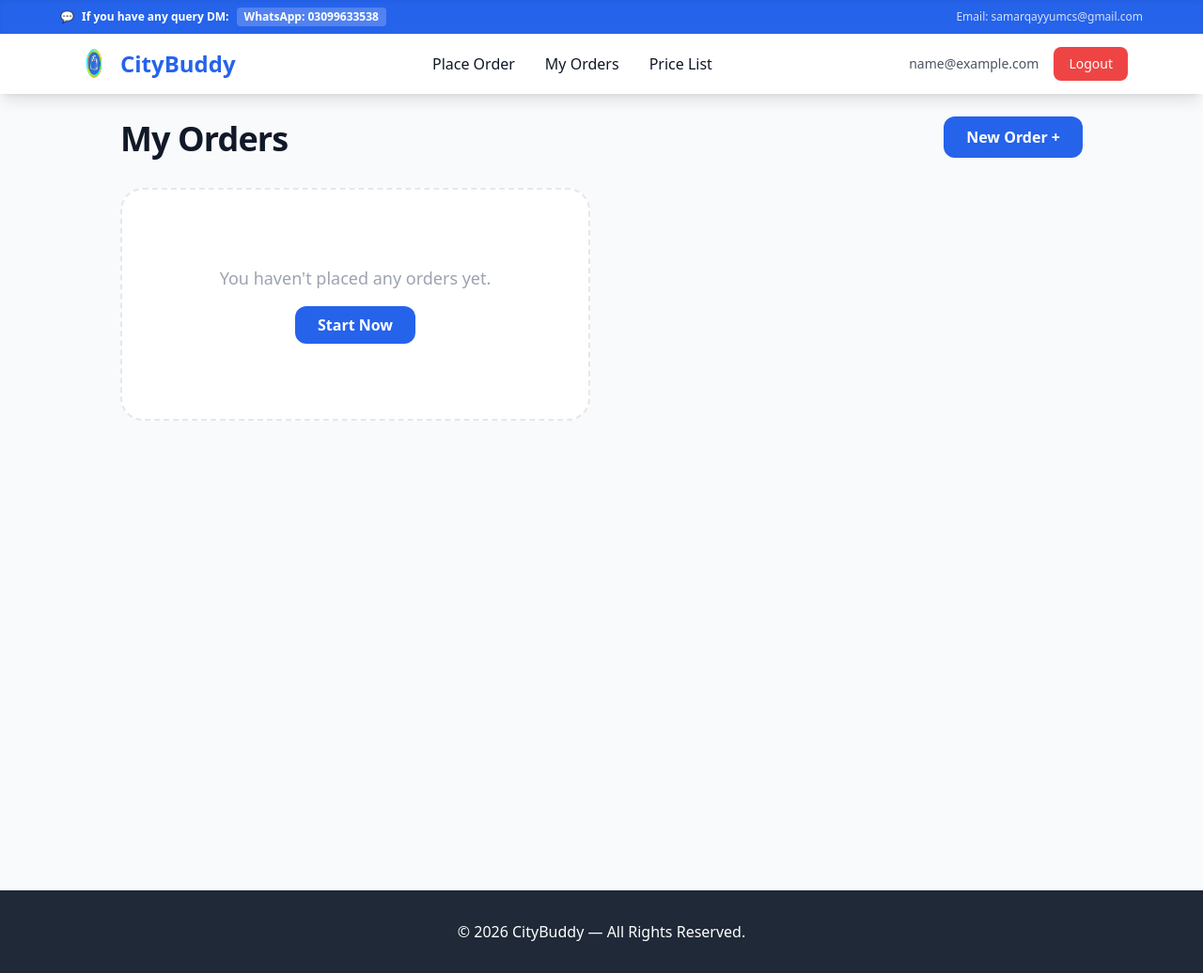
After one commit to samar-codio/city-buddy, a Django app: page /my-orders/ in a window 1280 px wide. The commit adds this page. Shown: the whole page at 94% size. Run offline with Django 5.2, Linux system fonts and the light colour scheme; the visitor is signed in with stand-in values (Sample User, id 1); data that the repository does not hold is empty; some libraries are stand-ins or nearby versions.

Commit message:
Basic app

```diff
--- a/core/forms.py
+++ b/core/forms.py
@@ -5,14 +5,15 @@ from .models import PaymentProof
 class OrderForm(forms.ModelForm):
     class Meta:
         model = Order
-        fields = ['name', 'service', 'description', 'room_no', 'referral_code', 'reference_image']
-
+        fields = ['name', 'phone_number', 'alt_phone_number', 'description', 'room_no', 'reference_image']
         widgets = {
             'name': forms.TextInput(attrs={'class': 'w-full p-2 border rounded'}),
             'service': forms.Select(attrs={'class': 'w-full p-2 border rounded'}),
             'description': forms.Textarea(attrs={'class': 'w-full p-2 border rounded', 'rows': 3}),
             'room_no': forms.TextInput(attrs={'class': 'w-full p-2 border rounded'}),
             'referral_code': forms.TextInput(attrs={'class': 'w-full p-2 border rounded'}),
+            'phone_number': forms.TextInput(attrs={'class': 'w-full p-2 border rounded', 'placeholder': 'Primary Phone No.'}),
+            'alt_phone_number': forms.TextInput(attrs={'class': 'w-full p-2 border rounded', 'placeholder': 'Secondary Phone No.'}),
             # Note: File inputs don't usually use classes like 'w-full' the same way, but we'll style it in the template
         }
 
--- /dev/null
+++ b/core/templates/core/base.html
@@ -0,0 +1,98 @@
+{% load static %}
+<!DOCTYPE html>
+<html lang="en">
+
+<head>
+    <meta charset="UTF-8">
+    <meta name="viewport" content="width=device-width, initial-scale=1.0">
+    <title>CityBuddy 🏙️</title>
+    <!-- Tailwind CSS CDN -->
+    <script src="https://cdn.tailwindcss.com"></script>
+    <style>
+        /* Custom smooth scrolling and hover animations */
+        html {
+            scroll-behavior: smooth;
+        }
+
+        .hover-scale {
+            transition: transform 0.2s;
+        }
+
+        .hover-scale:hover {
+            transform: scale(1.03);
+        }
+    </style>
+</head>
+
+<body class="bg-gray-50 font-sans leading-normal tracking-normal text-gray-900">
+
+    <!-- Contact Info Top Bar -->
+    <div class="bg-blue-600 text-white text-[10px] sm:text-xs py-2 px-4 shadow-inner">
+        <div class="max-w-6xl mx-auto flex flex-col sm:flex-row justify-between items-center gap-2">
+            <p class="font-bold flex items-center">
+                <span class="mr-2">💬</span> If you have any query DM:
+                <a href="https://wa.me/923099633538"
+                    class="ml-2 bg-white/20 px-2 py-0.5 rounded hover:bg-white/30 transition">WhatsApp: 03099633538</a>
+            </p>
+            <p class="flex items-center space-x-4">
+                <span class="opacity-80">Email: samarqayyumcs@gmail.com</span>
+
+            </p>
+        </div>
+    </div>
+
+    <!-- Navbar -->
+    <nav class="bg-white shadow-lg sticky top-0 z-50">
+        <div class="max-w-6xl mx-auto px-4">
+            <div class="flex justify-between items-center h-16">
+                <div class="flex-shrink-0 flex items-center">
+                    <a href="{% url 'home' %}" class="flex items-center space-x-2">
+                        <img src="{% static 'core/images/slazzer-preview-u4q5y.png' %}" alt="CityBuddy Logo"
+                            class="h-10 w-10">
+                        <span class="text-2xl font-bold text-blue-600">CityBuddy</span>
+                    </a>
+                </div>
+                <!-- Links -->
+                <div class="hidden md:flex space-x-8 font-medium">
+                    <a href="{% url 'place_order' %}" class="hover:text-blue-600 transition">Place Order</a>
+                    <!-- Change this: -->
+
+
+                    <!-- To this: -->
+                    <a href="{% url 'my_orders' %}" class="hover:text-blue-600 transition">My Orders</a>
+                    <a href="{% url 'price_list' %}" class="hover:text-blue-600 transition">Price List</a>
+                </div>
+                <!-- Auth -->
+                <div>
+                    {% if user.is_authenticated %}
+                    <div class="flex items-center space-x-4">
+                        <span class="text-sm text-gray-600 hidden sm:inline">{{ user.email }}</span>
+                        <a href="{% url 'account_logout' %}"
+                            class="bg-red-500 hover:bg-red-600 text-white px-4 py-2 rounded-lg text-sm transition">Logout</a>
+                    </div>
+                    {% else %}
+                    <a href="{% url 'google_login' %}"
+                        class="bg-blue-600 hover:bg-blue-700 text-white px-4 py-2 rounded-lg text-sm font-semibold transition">Login
+                        with Google</a>
+                    {% endif %}
+                </div>
+            </div>
+        </div>
+    </nav>
+
+    <!-- Main Content -->
+    <main class="max-w-6xl mx-auto py-6 px-4 min-h-screen">
+        {% block content %}
+        {% endblock %}
+    </main>
+
+    <!-- Footer -->
+    <footer class="bg-gray-800 text-white py-8 mt-12">
+        <div class="max-w-6xl mx-auto px-4 text-center">
+            <p>&copy; 2026 CityBuddy — All Rights Reserved.</p>
+        </div>
+    </footer>
+
+</body>
+
+</html>
--- /dev/null
+++ b/core/templates/core/my_orders.html
@@ -0,0 +1,61 @@
+{% extends 'core/base.html' %}
+
+{% block content %}
+<div class="max-w-5xl mx-auto">
+    <div class="flex justify-between items-end mb-8">
+        <h2 class="text-4xl font-extrabold text-gray-900 tracking-tight">My Orders</h2>
+        <a href="{% url 'place_order' %}"
+            class="bg-blue-600 hover:bg-blue-700 text-white px-6 py-2 rounded-xl font-bold transition py-2.5">New Order
+            +</a>
+    </div>
+
+    <div class="grid grid-cols-1 md:grid-cols-2 gap-6">
+        {% for order in orders %}
+        <div
+            class="bg-white p-6 rounded-3xl shadow-sm border border-gray-100 flex flex-col justify-between hover:shadow-xl transition-all group relative overflow-hidden">
+            <div
+                class="absolute top-0 right-0 h-24 w-24 bg-blue-50 rounded-bl-full -mr-12 -mt-12 group-hover:bg-blue-100 transition">
+            </div>
+
+            <div class="relative">
+                <div class="flex justify-between items-start mb-4">
+                    <p class="text-xs font-bold text-gray-400 uppercase tracking-widest">Order #{{ order.id }}</p>
+                    <span class="px-3 py-1 rounded-full text-[10px] font-black uppercase tracking-wider
+                            {% if order.status == 'pending' %}bg-yellow-100 text-yellow-700
+                            {% elif order.status == 'paid' %}bg-blue-100 text-blue-700
+                            {% elif order.status == 'completed' %}bg-green-100 text-green-700{% endif %}">
+                        {{ order.status }}
+                    </span>
+                </div>
+
+                <h3 class="text-xl font-bold text-gray-800 mb-1 group-hover:text-blue-600 transition">{{ order.name }}
+                </h3>
+                <p class="text-sm text-gray-500 mb-4 line-clamp-1 italic">"{{ order.description|truncatechars:40 }}"</p>
+            </div>
+
+            <div class="mt-6 flex items-center justify-between border-t border-gray-50 pt-4">
+                <p class="text-xs font-bold text-gray-400">{{ order.created_at|date:"M d, H:i" }}</p>
+                <div class="flex items-center space-x-3">
+                    <!-- Detail View Link -->
+                    <a href="{% url 'order_detail' order.id %}"
+                        class="text-xs font-bold text-blue-600 hover:underline">View Details</a>
+
+                    <!-- Dynamic Pay Link -->
+                    {% if order.status == 'pending' and not order.payment %}
+                    <a href="{% url 'submit_payment' order.id %}"
+                        class="bg-blue-600 text-white px-4 py-1.5 rounded-lg text-xs font-bold shadow-sm hover:scale-105 transition">Pay
+                        Now →</a>
+                    {% endif %}
+                </div>
+            </div>
+        </div>
+        {% empty %}
+        <div class="text-center py-20 bg-white rounded-3xl border-2 border-dashed border-gray-200">
+            <p class="text-gray-400 text-lg">You haven't placed any orders yet.</p>
+            <a href="{% url 'place_order' %}"
+                class="mt-4 inline-block bg-blue-600 text-white px-6 py-2 rounded-xl font-bold">Start Now</a>
+        </div>
+        {% endfor %}
+    </div>
+</div>
+{% endblock %}
--- a/core/urls.py
+++ b/core/urls.py
@@ -5,4 +5,7 @@ urlpatterns = [
     path('',views.home,name='home'),
     path('order/', views.place_order, name='place_order'),
     path('payment/<int:order_id>/', views.submit_payment, name='submit_payment'),
+    path('price-list/', views.price_list_view, name='price_list'),
+    path('my-orders/', views.my_orders, name='my_orders'),
+    path('order/<int:order_id>/', views.order_detail, name='order_detail'),
 ]
--- a/core/views.py
+++ b/core/views.py
@@ -1,13 +1,21 @@
-from django.shortcuts import render, redirect
+from django.shortcuts import render, redirect, get_object_or_404
 from django.contrib.auth.decorators import login_required
 from .forms import OrderForm
-from .models import Order, PaymentProof
+from .models import Order, PaymentProof,Banner,Offer
 from .forms import PaymentProofForm
+from .gsheets_utils import push_order_to_sheet, get_price_list_from_sheet
 
 
 # Create your views here.
+from .models import Banner, Offer
+
 def home(request):
-    return render(request,'core/home.html')
+    banners = Banner.objects.filter(is_active=True)
+    offers = Offer.objects.filter(is_active=True)
+    return render(request, 'core/home.html', {
+        'banners': banners,
+        'offers': offers
+    })
 
 @login_required
 def place_order(request):
@@ -17,30 +25,55 @@ def place_order(request):
             order = form.save(commit=False)
             order.user = request.user
             order.save()
+
+            # 🚀 NEW: Sync to Google Sheets!
+            push_order_to_sheet(order)
+
             return redirect('submit_payment', order_id=order.id)
     else:
         form = OrderForm(initial={'name': request.user.profile.full_name})
+    return render(request, 'core/order_form.html', {'form': form})
 
-    return render(request, 'core/order_form.html', {'form': form})
+# 🚀 NEW: View to show Price List from Sheets
+def price_list_view(request):
+    prices = get_price_list_from_sheet()
+    return render(request, 'core/price_list.html', {'prices': prices})
 
 
 
 @login_required
 def submit_payment(request, order_id):
-    order = Order.objects.get(id=order_id, user=request.user)
+    order = get_object_or_404(Order, id=order_id, user=request.user)
+
+    # Check if a payment proof already exists
+    try:
+        existing_payment = order.payment
+    except PaymentProof.DoesNotExist:
+        existing_payment = None
 
     if request.method == 'POST':
-        form = PaymentProofForm(request.POST, request.FILES)
+        form = PaymentProofForm(request.POST, request.FILES, instance=existing_payment)
         if form.is_valid():
             payment = form.save(commit=False)
             payment.order = order
             payment.save()
-            # Update order status to 'paid' (optional, or wait for admin)
-            return redirect('home')
+            return redirect('my_orders')
     else:
-        form = PaymentProofForm()
+        form = PaymentProofForm(instance=existing_payment)
 
     return render(request, 'core/payment_form.html', {
         'form': form,
-        'order': order
+        'order': order,
+        'is_update': existing_payment is not None
     })
+
+@login_required
+def my_orders(request):
+    # Only show orders belonging to the current user
+    orders = Order.objects.filter(user=request.user)
+    return render(request, 'core/my_orders.html', {'orders': orders})
+
+@login_required
+def order_detail(request, order_id):
+    order = get_object_or_404(Order, id=order_id, user=request.user)
+    return render(request, 'core/order_detail.html', {'order': order})
```
Also changed, not shown: core/gsheets_utils.py (added, +42 -0 lines), core/models.py (+6 -4 lines), core/templates/core/home.html (+38 -16 lines), core/templates/core/order_detail.html (added, +88 -0 lines), core/templates/core/order_form.html (+28 -9 lines), core/templates/core/payment_form.html (+44 -17 lines), core/templates/core/price_list.html (added, +37 -0 lines), core/migrations/0003_alter_order_reference_image_and_more.py (added), core/migrations/0004_order_alt_phone_number_order_phone_number.py (added), core/migrations/0005_alter_order_referral_code_alter_order_service.py (added), core/static/core/images/logo.png (added), core/static/core/images/slazzer-preview-u4q5y.png (added), 1 other file.
